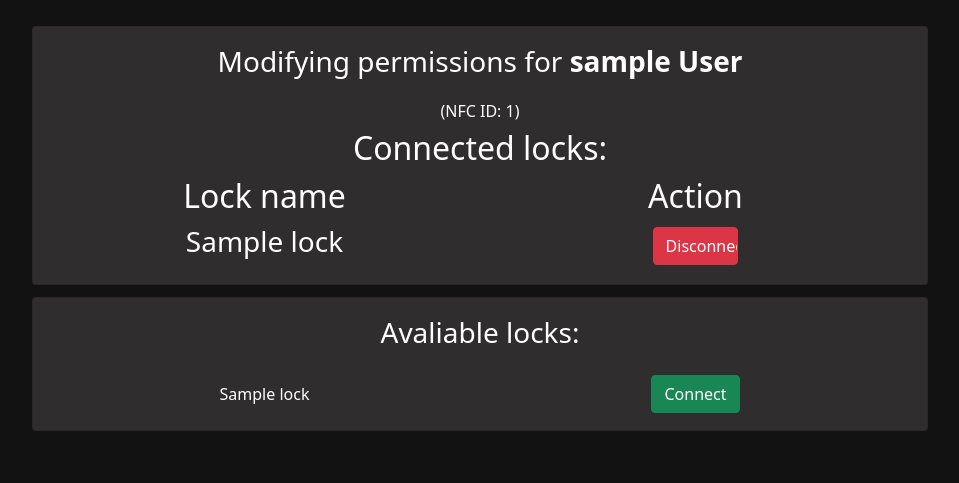
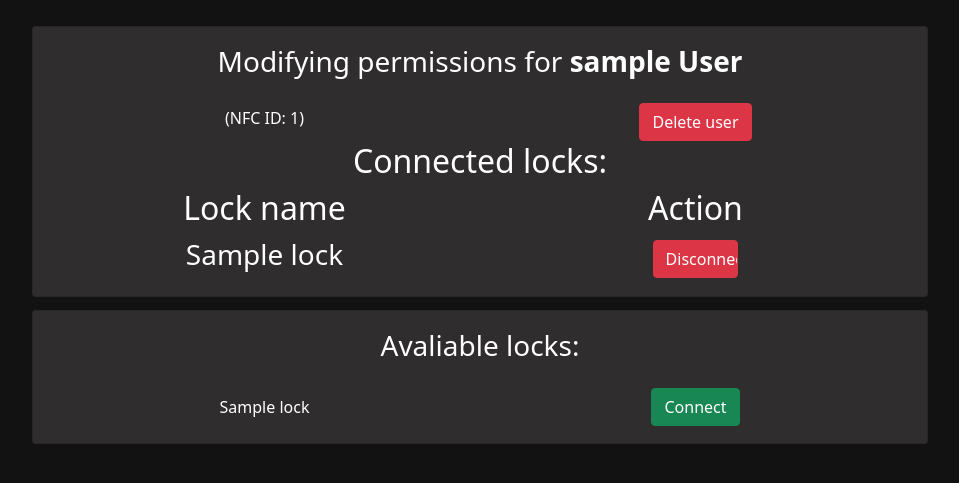
Before and after one commit to nonelone/room_access_manager, a Flask app: template templates/access_manager.html in a window 1280 px wide. Shown: the top 483 px of the page, without its empty margins (160-1119 px from the left). Run offline with Flask 3, Linux system fonts and the light colour scheme; tables that the repository leaves empty hold one stand-in row (values such as "Sample post"); the template is opened without the code that fills it: values that come from a table or form of the project are taken from there, most other values are stand-ins (such as "Sample title", 1, 10 or a date in 2020); parts of the project's set-up code (start-up, migrations or seed data) failed here and were passed over.

Commit message:
Added support for deleting users with modal confirmation

```diff
--- a/models.py
+++ b/models.py
@@ -43,6 +43,12 @@ def add_user(name, last_name, card_id):
         db.session.add(new_user)
         db.session.commit()
 
+def delete_user(nfc_id):
+    print(nfc_id)
+    if User.query.filter_by(nfc_id=nfc_id).first():
+        db.session.query(User).filter(User.nfc_id==nfc_id).delete()
+        db.session.commit()
+
 def add_lock(lock_name):
     if Lock.query.filter_by(lock_name=lock_name).first() is None:
         token=secrets.token_hex(32)
--- a/templates/access_manager.html
+++ b/templates/access_manager.html
@@ -15,7 +15,16 @@ Access manager for {{ user.user_name }} {{ user.user_last_name }}
     <div class="card text-center" style="background-color: #2F2D2E; color: white; padding-top: 2%;">
         <h3 class="card-title">Modifying permissions for <b>{{ user.user_name }} {{ user.user_last_name }}</b></h3>
         <div class="card-body">
-            <h6>(NFC ID: {{ user.nfc_id }})</h6>
+            <table style="width: 100%; padding-left: 10%; padding-right: 10%;">
+                <tr>
+                    <td width="50%">
+                        <h6>(NFC ID: {{ user.nfc_id }})</h6>
+                    </td>
+                    <td width="50%">
+                        <button type="button" class="btn btn-danger" data-bs-toggle="modal" data-bs-target="#deletion_modal">Delete user</button>
+                    </td>
+                </tr>
+            </table>
             {% if connected_locks|length == 0 %}
                 <br>
                 <h2>No connected locks.</h2>
@@ -80,4 +89,26 @@ Access manager for {{ user.user_name }} {{ user.user_last_name }}
     </div>
 </div>
 
+<div class="modal fade" id="deletion_modal" role="dialog">
+    <div class="modal-dialog modal-lg">
+      <div class="modal-content" style="background-color: #2F2D2E; color: white;">
+        <div class="modal-header">
+
+          <h4 class="modal-title">Are you sure?</h4>
+        </div>
+        <div class="modal-body" style="background-color: #2F2D2E;">
+          <p>You are about to delete {{ user.user_name }} {{ user.user_last_name }}'s account. This cannot be undone.<br>Are you sure?</p>
+        </div>
+        <div class="modal-footer">
+          <button type="button" class="btn btn-secondary" data-bs-dismiss="modal">Cancel</button>
+          <form method="POST" action="{{ url_for('manager.manager_delete_user') }}">
+            <input type="hidden" value="{{ user.nfc_id }}" id="user_id" name="user_id">
+            <button type="submit" class="btn btn-danger">Delete</button>
+          </form>
+        </div>
+      </div>
+
+    </div>
+  </div>
+
 {% endblock %}
```
Also changed, not shown: manager.py (+9 -2 lines).
